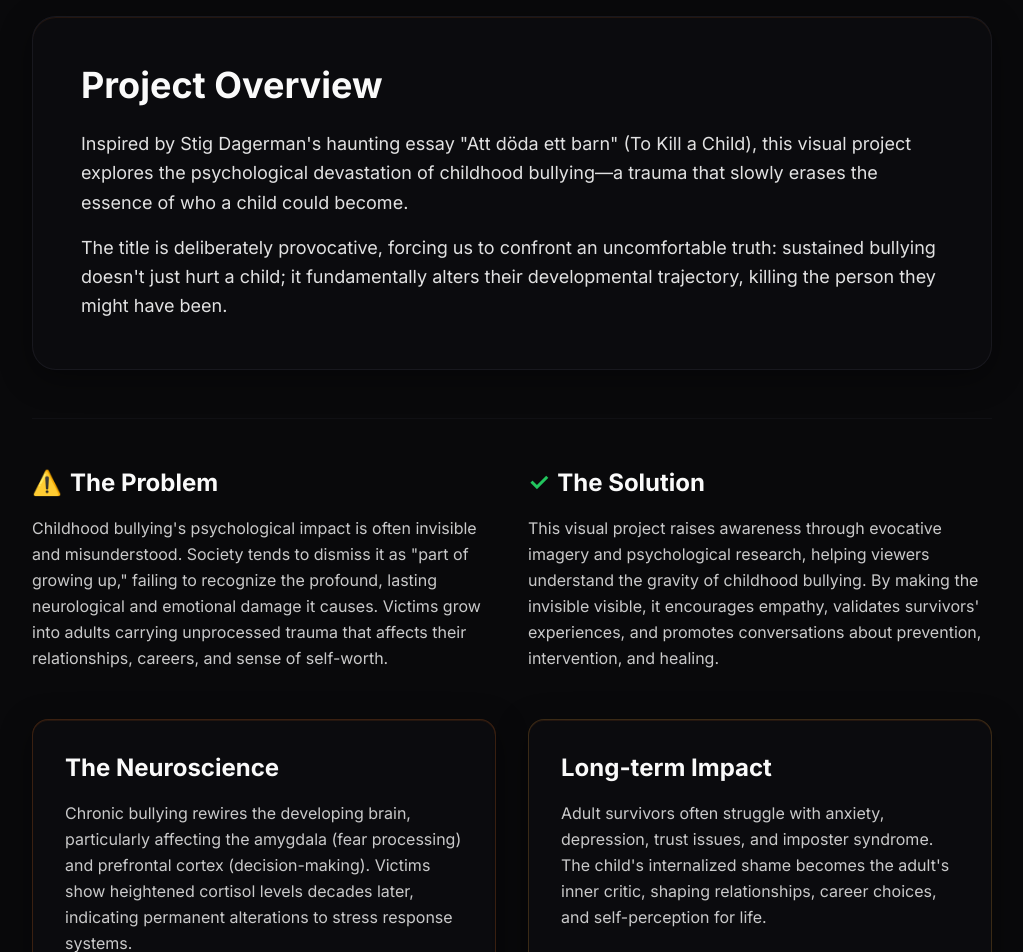
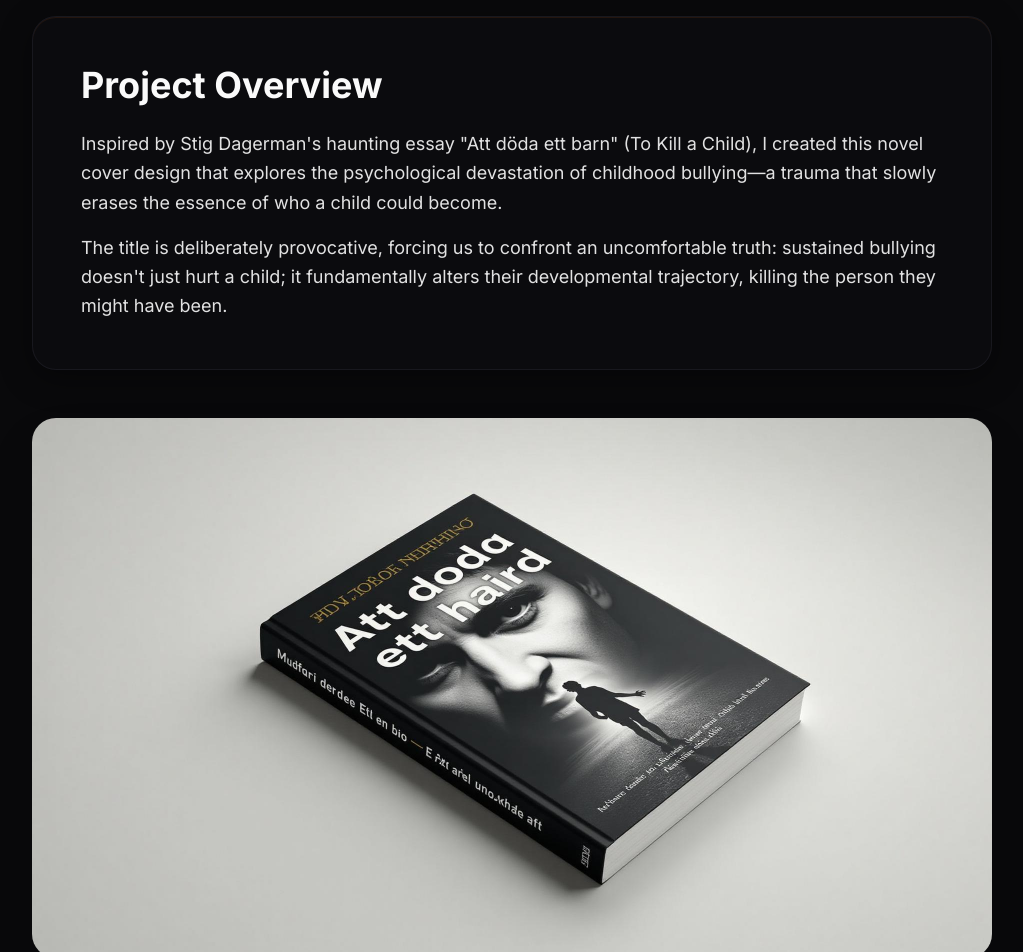
Before and after one commit to Aborgz/arnborg-design-space, a React (Vite) app: page /projects/bullying-psychology in a window 1280 px wide. Shown: the part 1080-2032 px from the top of the page, without its empty margins (128-1151 px from the left). Built offline with nearby package versions, Linux system fonts and the light colour scheme; the HTML template or start-up script is replaced by a standard one.

Commit message:
Add novel cover mockup

```diff
--- a/src/pages/BullyingPsychology.tsx
+++ b/src/pages/BullyingPsychology.tsx
@@ -2,6 +2,7 @@ import { ArrowLeft } from "lucide-react";
 import { Link } from "react-router-dom";
 import bullyingHero from "@/assets/bullying-hero.jpg";
 import bullyingProject from "@/assets/bullying-project.jpg";
+import bookMockup from "@/assets/book-mockup.jpg";
 
 const BullyingPsychology = () => {
   return (
@@ -50,8 +51,8 @@ const BullyingPsychology = () => {
             <div className="space-y-4 text-lg text-foreground/90 leading-relaxed">
               <p>
                 Inspired by Stig Dagerman's haunting essay "Att döda ett barn" (To Kill a Child),
-                this visual project explores the psychological devastation of childhood bullying—a
-                trauma that slowly erases the essence of who a child could become.
+                I created this novel cover design that explores the psychological devastation of childhood
+                bullying—a trauma that slowly erases the essence of who a child could become.
               </p>
               <p>
                 The title is deliberately provocative, forcing us to confront an uncomfortable truth:
@@ -59,6 +60,15 @@ const BullyingPsychology = () => {
                 trajectory, killing the person they might have been.
               </p>
             </div>
+          </div>
+
+          {/* Book Cover Mockup */}
+          <div className="rounded-3xl overflow-hidden shadow-2xl">
+            <img
+              src={bookMockup}
+              alt="Novel cover mockup for How to Kill a Child"
+              className="w-full h-auto"
+            />
           </div>
 
           {/* Problem & Solution */}
--- a/src/pages/Index.tsx
+++ b/src/pages/Index.tsx
@@ -15,7 +15,7 @@ const Index = () => {
     },
     {
       title: "How to Kill a Child",
-      description: "A visual exploration of how childhood bullying leaves lasting psychological scars that shape adult identity, stress responses, and sense of self.",
+      description: "A provocative novel cover design exploring how childhood bullying leaves lasting psychological scars that shape adult identity and sense of self.",
       image: bullyingProjectImage,
       link: "/projects/bullying-psychology"
     },
```
Also changed, not shown: src/assets/book-mockup.jpg (added).
